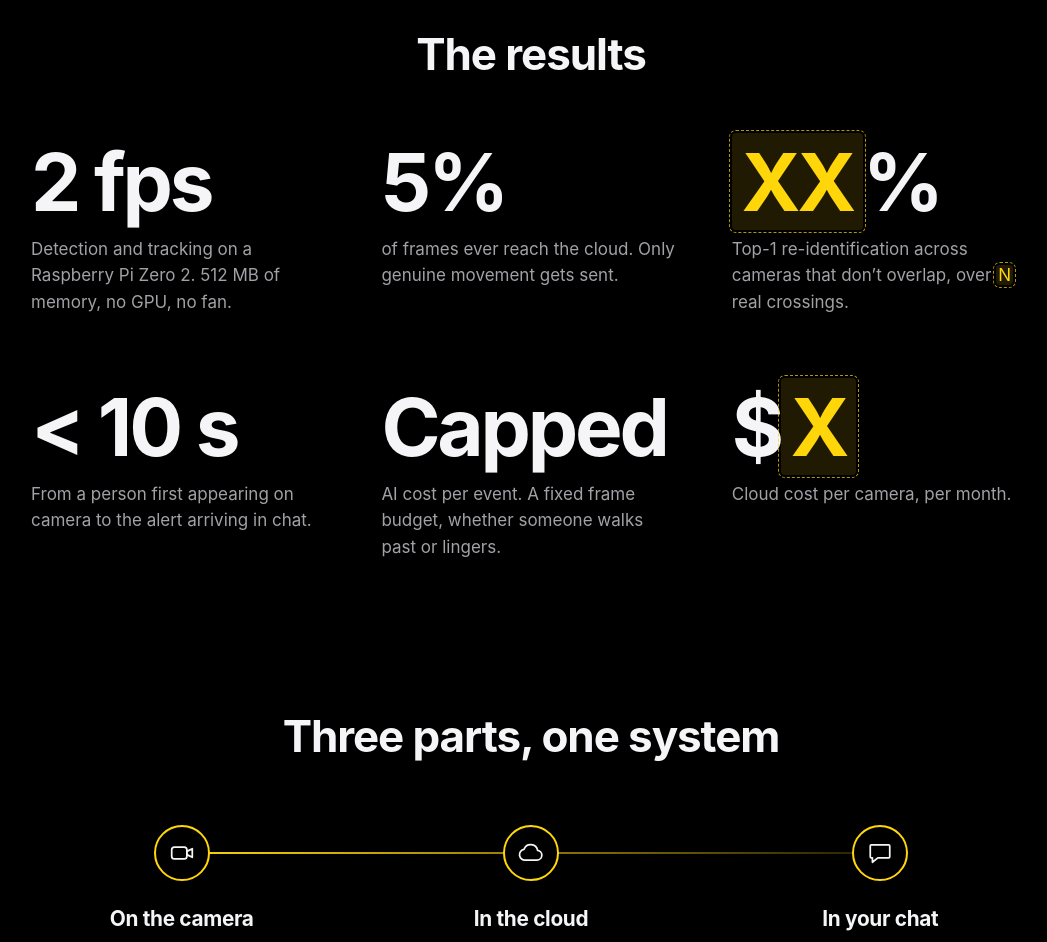
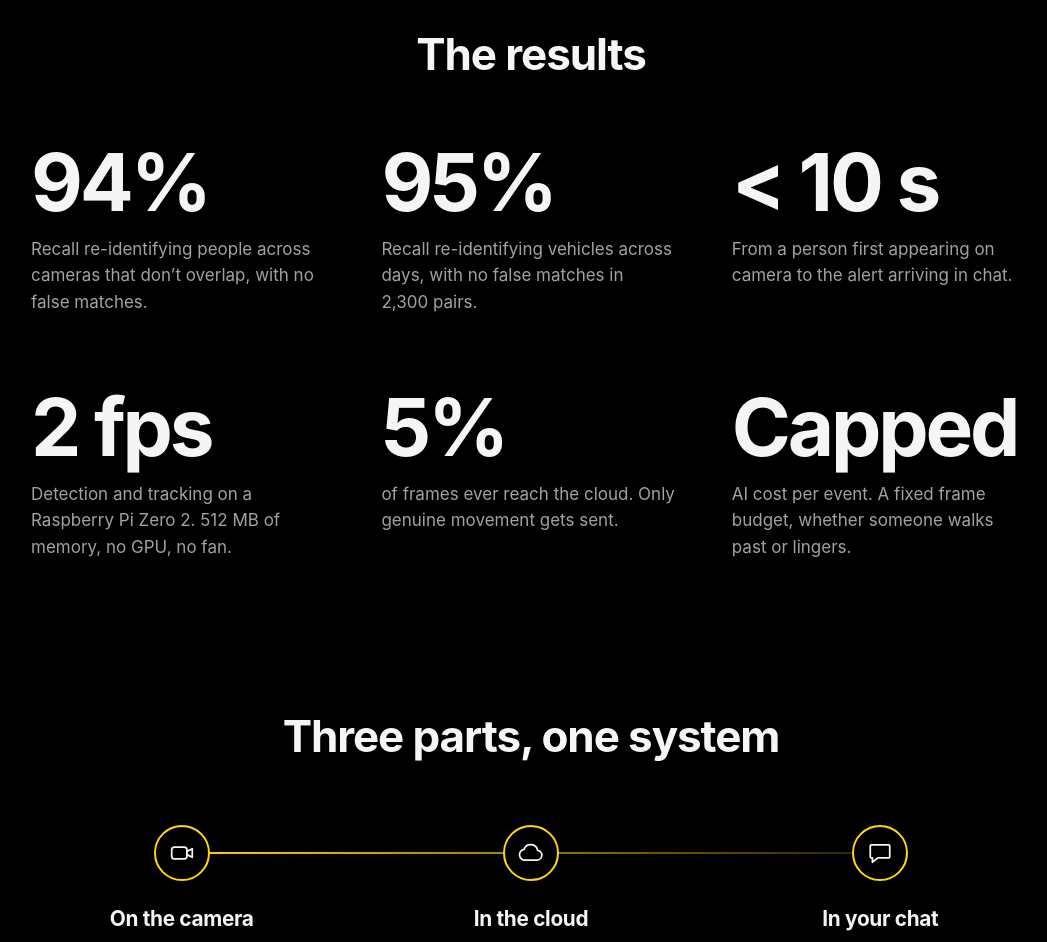
Before and after one commit to MicheleDamian/micheledamian, a plain HTML site: page index.html in a window 1280 px wide. Shown: the part 1840-2782 px from the top of the page, without its empty margins (109-1156 px from the left). Drawn offline with Linux system fonts and the light colour scheme.

Commit message:
Security Agent results: re-ID recall for people and vehicles (#8)
- 94% recall re-identifying people across non-overlapping cameras, and
  95% for vehicles across days (no false matches in 2,300 pairs).
- Drop the cloud-cost placeholder; 'Capped' holds the sixth slot for now.
- Re-ID and alert time lead the grid; edge stats follow.


Claude-Session: https://claude.ai/code/session_019ifjg2nhuPYFKykKc7hyFL

Co-authored-by: Claude <noreply@anthropic.com>

```diff
--- a/index.html
+++ b/index.html
@@ -121,6 +121,18 @@
           <h3 id="sa-results" class="block-title">The results</h3>
           <ul class="stats">
             <li class="stat">
+              <p class="stat__value">94%</p>
+              <p class="stat__text">Recall re-identifying people across cameras that don’t overlap, with no false matches.</p>
+            </li>
+            <li class="stat">
+              <p class="stat__value">95%</p>
+              <p class="stat__text">Recall re-identifying vehicles across days, with no false matches in 2,300 pairs.</p>
+            </li>
+            <li class="stat">
+              <p class="stat__value">&lt;&nbsp;10&nbsp;s</p>
+              <p class="stat__text">From a person first appearing on camera to the alert arriving in chat.</p>
+            </li>
+            <li class="stat">
               <p class="stat__value">2&nbsp;fps</p>
               <p class="stat__text">Detection and tracking on a Raspberry Pi Zero&nbsp;2. 512&nbsp;MB of memory, no GPU, no fan.</p>
             </li>
@@ -129,22 +141,9 @@
               <p class="stat__text">of frames ever reach the cloud. Only genuine movement gets sent.</p>
             </li>
             <li class="stat">
-              <!-- TODO: Re-ID accuracy and number of crossings -->
-              <p class="stat__value"><span class="ph">XX</span>%</p>
-              <p class="stat__text">Top-1 re-identification across cameras that don’t overlap, over <span class="ph">N</span> real crossings.</p>
-            </li>
-            <li class="stat">
-              <p class="stat__value">&lt;&nbsp;10&nbsp;s</p>
-              <p class="stat__text">From a person first appearing on camera to the alert arriving in chat.</p>
-            </li>
-            <li class="stat">
+              <!-- Placeholder until a better sixth metric is chosen (see the PR discussion) -->
               <p class="stat__value">Capped</p>
               <p class="stat__text">AI cost per event. A fixed frame budget, whether someone walks past or lingers.</p>
-            </li>
-            <li class="stat">
-              <!-- TODO: cloud cost per camera per month -->
-              <p class="stat__value">$<span class="ph">X</span></p>
-              <p class="stat__text">Cloud cost per camera, per month.</p>
             </li>
           </ul>
         </section>
```
